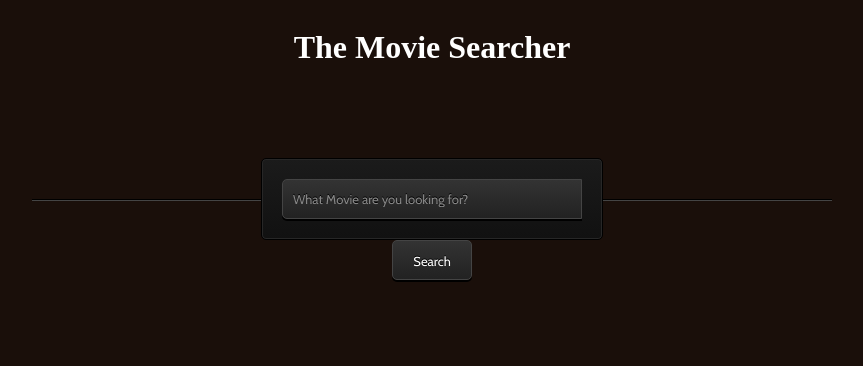
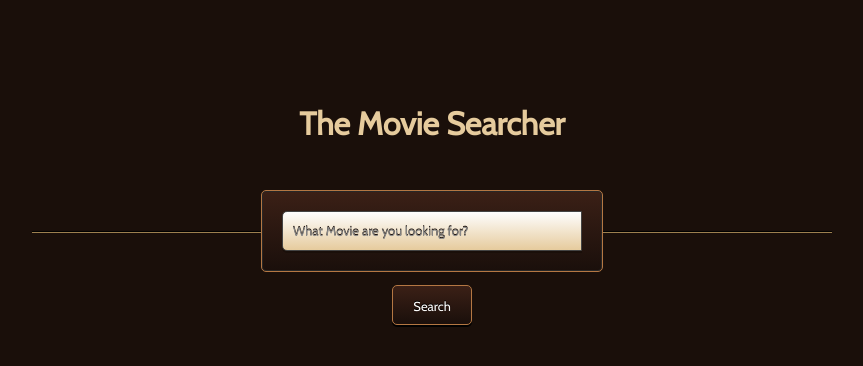
Before and after one commit to lukasseiwald/search_engine_movies, a website: page index.html in a window 1280 px wide. Shown: the whole page, without its empty margins (208-1071 px from the left). Drawn offline with nearby package versions, Linux system fonts and the light colour scheme.

Commit message:
more styling changes

```diff
--- a/src/style.css
+++ b/src/style.css
@@ -2,14 +2,16 @@
 
 body{
 	background-color: rgb(26, 15, 10);
-	color: white;
 	display: flex;
+	font-family: 'Cabin', helvetica, arial, sans-serif;
 	flex-direction: column;
 	justify-content: space-between;
     align-items: center;
 }
-
-
+h1{
+	color: #E6CB9D;
+	margin-top: 3em;
+}
 .search {
 	height: 100%;
 	position: absolute;
@@ -18,6 +20,7 @@ body{
 	display: flex;
 	flex-direction: column;
     align-items: center;
+    margin-top: 2em;
 }
 
 .search:before,
@@ -32,7 +35,7 @@ body{
 }
 
 .search:before {
-	background: #444;
+	background: #9D804F;
 	background: linear-gradient(left, #151515, #444, #151515);
 	top: 192px;
 }
@@ -44,9 +47,9 @@ body{
 }
 
 .search form {
-	background: #111;
-	background: linear-gradient(#1b1b1b, #111);
-	border: 1px solid #000;
+	background: #B47743;
+	background: linear-gradient(#3B2016, #1A0F0B);
+	border: 1px solid #B47743;
 	border-radius: 5px;
 	box-shadow: inset 0 0 0 1px #272727;
 	display: inline-block;
@@ -58,12 +61,12 @@ body{
 }
 
 .search input {
-	background: #222;
-	background: linear-gradient(#333, #222);
+	background: #fefefe;
+    background: linear-gradient(#FEFEFE, #E6CB9D);
     border: 1px solid #444;
     border-radius: 5px 0 0 5px;
-	box-shadow: 0 2px 0 #000;
-	color: #888;
+    box-shadow: 0 2px 0 #1A0F0A;
+    color: #1A0F0A;
     display: block;
     float: left;
     font-family: 'Cabin', helvetica, arial, sans-serif;
@@ -72,7 +75,7 @@ body{
     height: 40px;
     margin: 0;
     padding: 0 10px;
-	text-shadow: 0 -1px 0 #000;
+    text-shadow: 0 -1px 0 #1A0F0A;
     width: 300px;
 }
 
@@ -90,16 +93,14 @@ body{
 
 .search input:focus {
 	animation: glow 800ms ease-out infinite alternate;
-	background: #222922;
-	background: linear-gradient(#333933, #222922);
 	border-color: #393;
 	box-shadow: 0 0 5px rgba(0,255,0,.2), inset 0 0 5px rgba(0,255,0,.1), 0 2px 0 #000;
-	color: #efe;
+	color: #3B2016;
 	outline: none;
 }
 
 .search input:focus::-webkit-input-placeholder {
-	color: #efe;
+	color: #3B2016;
 }
 
 .search input:focus:-moz-placeholder {
@@ -107,10 +108,10 @@ body{
 }
 
 .search button {
-	background: #222;
-	background: linear-gradient(#333, #222);
+	background: #B47743;
+	background: linear-gradient(#3B2016, #1A0F0B);
 	box-sizing: border-box;
-	border: 1px solid #444;
+	border: 1px solid #B47743;
 	border-radius: 5px 5px 5px 5px;
 	box-shadow: 0 2px 0 #000;
 	color: #fff;
@@ -121,7 +122,7 @@ body{
 	font-weight: 400;
 	height: 40px;
 	line-height: 40px;
-	margin: 0;
+	margin-top: 1em;
 	padding: 0;
 	position: relative;
 	text-shadow: 0 -1px 0 #000;
@@ -130,26 +131,26 @@ body{
 
 .search button:hover,
 .search button:focus {
-	background: #292929;
-	background: linear-gradient(#393939, #292929);
-	color: #5f5;
+	background: #B47743;
+	background: linear-gradient(#3B2016, #1A0F0B);
+	color: #E6CB9D;
 	outline: none;
 }
 
 .search button:active {
-	background: #292929;
-	background: linear-gradient(#393939, #292929);
+	background: #B47743;
+	background: linear-gradient(#3B2016, #1A0F0B);
 	box-shadow: 0 1px 0 #000, inset 1px 0 1px #222;
 	top: 1px;
 }
 
 @keyframes glow {
     0% {
-		border-color: #393;
-		box-shadow: 0 0 5px rgba(0,255,0,.2), inset 0 0 5px rgba(0,255,0,.1), 0 2px 0 #000;
+		border-color: #6F2F22;
+		box-shadow: 0 0 10px rgba(111, 47, 34, .3), inset 0 0 10px rgba(111, 47, 34, .3), 0 4px 0 #000;
     }
     100% {
-		border-color: #6f6;
-		box-shadow: 0 0 20px rgba(0,255,0,.6), inset 0 0 10px rgba(0,255,0,.4), 0 2px 0 #000;
+		border-color: #E6CB9D;
+		box-shadow: 0 0 30px rgba(230, 203, 157, .6), inset 0 0 20px rgba(230, 203, 157, .6), 0 4px 0 #000;
     }
 }
```
Lines whose indentation alone changed are shown as unchanged.
